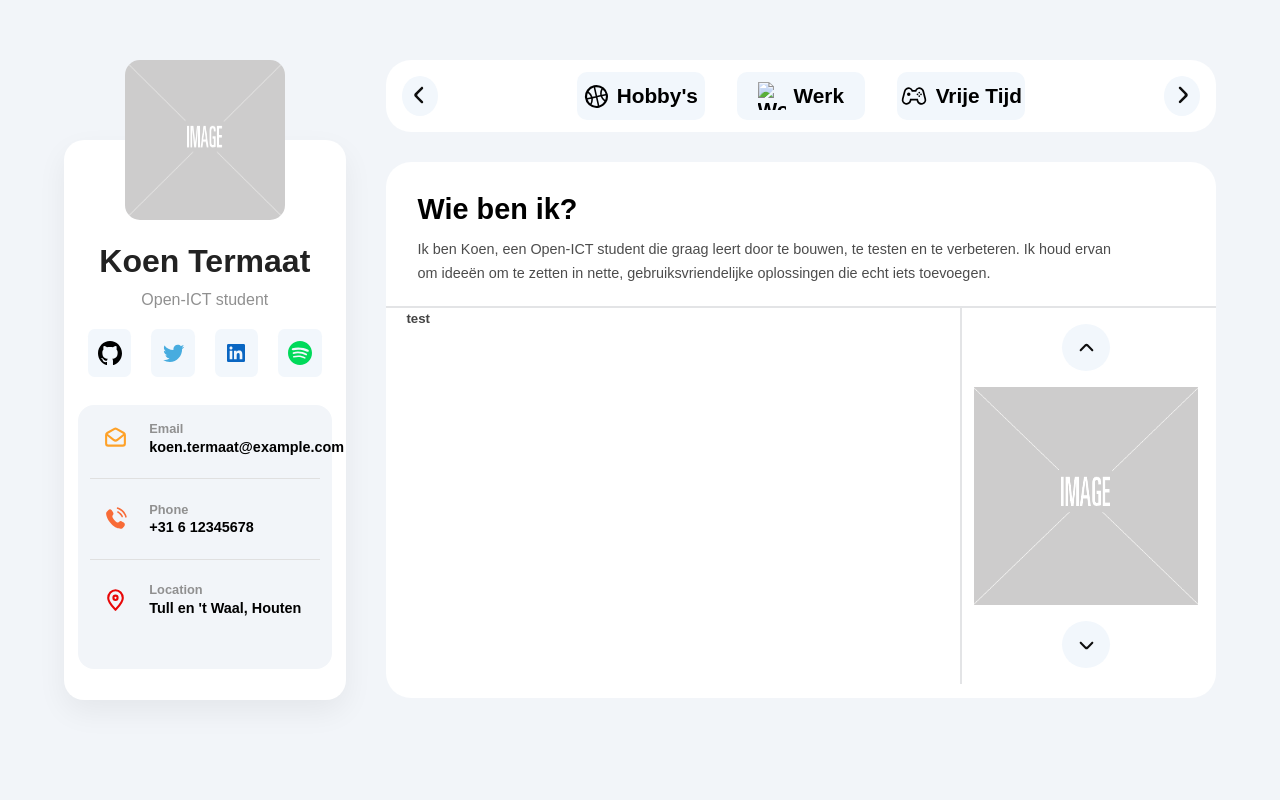
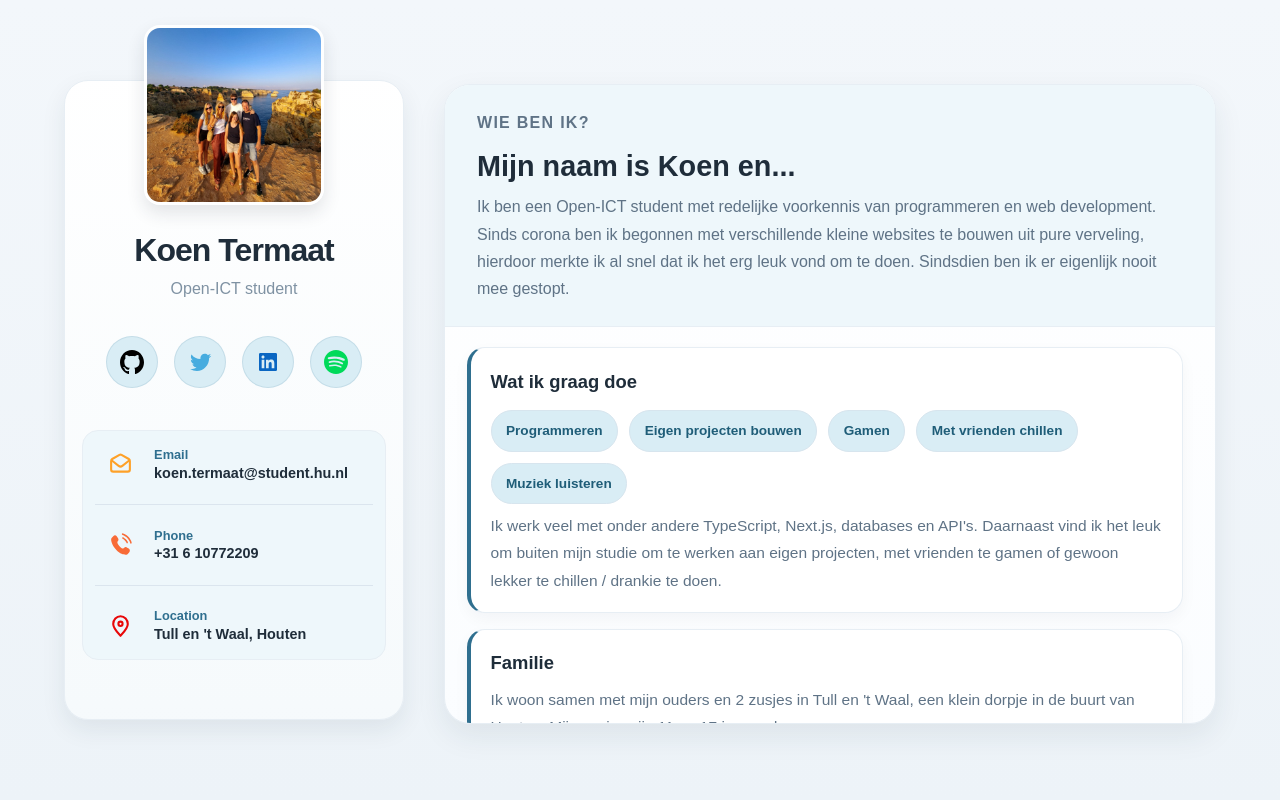
Before and after one commit to Koenie06/simple-portfolio, a plain HTML site: page index.html in a window 1280 px wide. Drawn offline with Linux system fonts and the light colour scheme.

Commit message:
Final changes

```diff
--- a/css/style.css
+++ b/css/style.css
@@ -4,105 +4,130 @@
   padding: 0;
 }
 
+:root {
+  --page-bg: #edf3f8;
+  --surface: #ffffff;
+  --surface-soft: #f6fafc;
+  --surface-tint: #eef7fb;
+  --border: #dbe5ee;
+  --border-soft: #e7eef4;
+  --text: #1f2d3a;
+  --text-soft: #5f7386;
+  --muted: #7f92a3;
+  --accent: #2f6f8f;
+  --accent-soft: #d9edf5;
+  --accent-strong: #1f5d78;
+}
+
 body {
   font-family: Arial, sans-serif;
   line-height: 1.6;
-  color: #222;
-  background: #F2F5F9;
+  color: var(--text);
+  background: linear-gradient(180deg, #f3f7fb 0%, var(--page-bg) 100%);
+  overflow-x: hidden;
+  min-height: 100vh;
 }
 
 .container {
-  background-color: #F2F5F9;
+  background-color: transparent;
   width: 100%;
+  max-width: 1600px;
   min-height: 100vh;
   margin: 0 auto;
   display: flex;
   align-items: center;
-  justify-content: flex-start;
+  justify-content: center;
   gap: 2.5rem;
-  padding: 10vh 5vw 5vh;
+  padding: 2rem 4rem;
 }
 
 .main {
-  background-color: #ffffff;
-  height: 70vh;
-  width: 22vw;
-  min-width: 280px;
-  border-radius: 20px;
+  background: linear-gradient(180deg, rgba(255, 255, 255, 0.98) 0%, rgba(246, 250, 252, 0.98) 100%);
+  width: 340px;
+  min-height: 640px;
+  border-radius: 24px;
+  border: 1px solid var(--border-soft);
   align-items: center;
   display: flex;
   flex-direction: column;
-  box-shadow: 0 12px 30px rgba(0, 0, 0, 0.06);
+  box-shadow: 0 10px 25px rgba(31, 45, 58, 0.08);
 }
 
 .main > img {
-  border-radius: 15px;
-  margin-top: -10vh;
-  height: 20vh;
-  width: 20vh;
+  border-radius: 16px;
+  margin-top: -3.5rem;
+  height: 180px;
+  width: 180px;
   display: block;
+  border: 3px solid rgba(255, 255, 255, 0.95);
+  box-shadow: 0 8px 18px rgba(31, 45, 58, 0.12);
 }
 
 .main-title {
   text-align: center;
-  margin-top: 2vh;
+  margin-top: 1.25rem;
   font-size: 2rem;
+  color: var(--text);
+  letter-spacing: -0.03em;
 }
 
 .main-subtitle {
   text-align: center;
   font-size: 1rem;
   font-weight: 400;
-  color: #909090;
+  color: var(--muted);
 }
 
 .socials {
   display: flex;
   justify-content: center;
   align-items: center;
-  margin: 2vh auto 0;
+  margin: 1.5rem auto 0;
   width: 90%;
-  height: 6vh;
+  min-height: 4.5rem;
   text-align: center;
 }
 
 .socials a {
-  height: 6vh;
-  width: 6vh;
-  margin: 10px;
-  background-color: #F2F7FC;
-  border-radius: 15%;
+  height: 3.25rem;
+  width: 3.25rem;
+  margin: 0.5rem;
+  background: var(--accent-soft);
+  border-radius: 50%;
+  border: 1px solid rgba(47, 111, 143, 0.12);
   display: flex;
   justify-content: center;
   align-items: center;
+  transition: transform 0.15s ease, background-color 0.15s ease;
 }
 
 .socials a:hover {
-  background-color: #e3e4e6;
+  background-color: #cfe4ef;
+  transform: translateY(-1px);
 }
 
 .socials a img {
-  height: 3vh;
-  width: 3vh;
+  height: 1.5rem;
+  width: 1.5rem;
 }
 
 .about {
   display: flex;
   flex-direction: column;
   gap: 1.2rem;
-  margin: 3.5vh auto 0;
-  height: 33vh;
+  margin: 2rem auto 0;
   width: 90%;
   padding: 1rem 0.75rem;
   border-radius: 16px;
   text-align: left;
-  background-color: #F2F5F9;
+  background: var(--surface-tint);
+  border: 1px solid var(--border-soft);
 }
 
 .divider {
   height: 1px;
   width: 100%;
-  background-color: #E0E0E0;
+  background-color: var(--border);
   margin: 0.2rem 0;
 }
 
@@ -135,12 +160,12 @@ body {
 }
 
 .info h2 {
-  color: #909090;
+  color: var(--accent);
   font-size: 0.8rem;
 }
 
 .info p {
-  color: black;
+  color: var(--text);
   font-weight: bold;
   font-size: 0.9rem;
 }
@@ -149,145 +174,204 @@ body {
   display: flex;
   flex-direction: column;
   flex: 1;
-  min-height: 80vh;
-  max-width: 70vw;
-  margin-top: -10vh;
-}
-
-.slider {
-  width: 100%;
-  height: 9vh;
-  border-radius: 25px;
-  background-color: #ffffff;
-  display: flex;
-  align-items: center;
-  justify-content: space-between;
-  padding: 0 1rem;
-
-}
-
-.slider-button {
-  background-color: #F2F7FC;
-  border: 0;
-  cursor: pointer;
-  height: 2.5rem;
-  width: 2.5rem;
-  border-radius: 50%;
-}
-
-.slider-button:hover {
-  background-color: #e3e4e6;
-}
-
-.slider-content {
-  display: flex;
-  align-items: center;
-  justify-content: center;
-  gap: 2rem;
-  height: 100%;
-  width: 100%;
-}
-
-.slider-content > button {
-  background-color: #F2F7FC;
-  border: 0;
-  border-radius: 10px;
-  height: 6vh;
-  width: 10vw;
-  font-size: 1.3rem;
-  font-weight: bold;
-  cursor: pointer;
-  display: flex;
-  align-items: center;
-  justify-content: center;
-}
-
-.slider-content > button > img {
-  margin-right: 0.5rem;
-}
-
-.slider-content > button:hover {
-  background-color: #e3e4e6;
+  width: 1000px;
+  min-height: 640px;
+  margin-top: 0.5rem;
 }
 
 .description-input {
-  margin-top: 30px;
-  background-color: #ffffff;
-  color: #444;
+  margin-top: 0;
+  background: linear-gradient(180deg, rgba(255, 255, 255, 0.98) 0%, rgba(251, 253, 255, 0.98) 100%);
+  color: var(--text-soft);
   width: 100%;
-  min-height: 67vh;
-  border-radius: 25px;
+  min-height: 640px;
+  border-radius: 26px;
   display: flex;
   flex-direction: column;
+  overflow: hidden;
+  border: 1px solid var(--border-soft);
+  box-shadow: 0 12px 30px rgba(31, 45, 58, 0.08);
 }
 
 .desc-top {
   width: 100%;
-  padding: 1.5rem 2rem 1.25rem;
-  border-bottom: 2px solid #e3e4e6;
+  padding: 1.5rem 2rem;
+  border-bottom: 1px solid var(--border-soft);
+  background: var(--surface-tint);
+}
+
+.desc-kicker {
+  font-size: 0.85rem;
+  font-weight: 700;
+  letter-spacing: 0.08em;
+  text-transform: uppercase;
+  color: var(--accent);
+  margin-bottom: 0.4rem;
 }
 
 .desc-top h1 {
   font-size: 1.8rem;
   font-weight: bold;
   margin-bottom: 0.3rem;
-  color: black;
+  color: var(--text);
 }
 
 .desc-top p {
-  font-size: 0.9rem;
+  font-size: 1rem;
   max-width: 700px;
   line-height: 1.7;
-  color: #4c4c4c;
+  color: var(--text-soft);
 }
 
-.desc-bottom {
+.desc-body {
+  width: 100%;
+  padding: 1.25rem 1.4rem;
   display: flex;
-  justify-content: space-between;
-  width: 100%;
-  height: 100%;
-  padding: 0rem 1.3rem 0rem;
+  flex-direction: column;
+  gap: 1rem;
+  overflow-y: auto;
+  scrollbar-gutter: stable;
 }
 
-.bottom-left {
-  width: 42vw;
-  height: 47vh;
+.content-block {
+  position: relative;
+  background: var(--surface);
+  border: 1px solid var(--border-soft);
+  border-left: 4px solid var(--accent);
+  border-radius: 18px;
+  padding: 1.15rem 1.2rem;
+  box-shadow: 0 6px 16px rgba(18, 34, 56, 0.04);
+  transition: transform 0.15s ease;
 }
 
-.divider-vertical {
-  width: 2px;
-  height: 47vh;
-  background-color: #e3e4e6;
+.content-block:hover {
+  transform: translateY(-1px);
 }
 
-.bottom-right {
-  width: 17vw;
-  height: 47vh;
-  display: flex;
-  flex-direction: column;
-  align-items: center;
+.content-block h2 {
+  font-size: 1.15rem;
+  margin-bottom: 0.5rem;
+  color: var(--text);
 }
 
-.bottom-right > button {
-  background-color: #F2F7FC;
-  border: 0;
-  border-radius: 50%;
-  height: 6vh;
-  width: 6vh;
-  font-size: 1.3rem;
-  font-weight: bold;
-  cursor: pointer;
-  display: flex;
-  align-items: center;
-  justify-content: center;
-  margin: 1rem;
+.content-block p {
+  font-size: 0.97rem;
+  line-height: 1.75;
+  color: var(--text-soft);
 }
 
-.bottom-right > button:hover {
-  background-color: #e3e4e6;
+.accent-block p {
+  font-size: 0.97rem;
+  line-height: 1.75;
+  margin-top: 0.5rem;
+  color: var(--text-soft);
 }
 
-.right-img {
-  height: 28vh;
-  width: 28vh;
+.tag-list {
+  display: flex;
+  flex-wrap: wrap;
+  gap: 0.7rem;
+  margin-top: 0.9rem;
 }
+
+.tag-list span {
+  background: var(--accent-soft);
+  border: 1px solid #d7e5ee;
+  color: var(--accent-strong);
+  border-radius: 999px;
+  padding: 0.55rem 0.9rem;
+  font-size: 0.85rem;
+  font-weight: 600;
+}
+
+.description-input {
+  max-height: 72vh;
+}
+
+.desc-body::-webkit-scrollbar {
+  width: 10px;
+}
+
+.desc-body::-webkit-scrollbar-track {
+  background: transparent;
+}
+
+.desc-body::-webkit-scrollbar-thumb {
+  background: #bfd2de;
+  border-radius: 999px;
+  border: 2px solid #f8fafc;
+}
+
+.desc-body::-webkit-scrollbar-thumb:hover {
+  background: var(--accent);
+}
+
+@media (max-width: 1100px) {
+  .container {
+    flex-direction: column;
+    align-items: stretch;
+    padding: 1.5rem;
+  }
+
+  .main,
+  .description {
+    width: 100%;
+    max-width: none;
+  }
+
+  .main {
+    min-height: auto;
+  }
+
+  .description {
+    min-height: auto;
+  }
+
+  .description-input {
+    min-height: auto;
+    max-height: none;
+  }
+
+  .desc-body {
+    overflow-y: visible;
+  }
+}
+
+@media (min-width: 1600px) {
+  .container {
+    gap: 3.5rem;
+    padding: 2.5rem 5rem;
+  }
+
+  .main {
+    width: 390px;
+  }
+
+  .description {
+    width: 1080px;
+  }
+
+  .main > img {
+    height: 220px;
+    width: 220px;
+    margin-top: -4rem;
+  }
+
+  .main-title {
+    font-size: 2.25rem;
+  }
+
+  .main-subtitle {
+    font-size: 1.1rem;
+  }
+
+  .desc-top h1 {
+    font-size: 2.2rem;
+  }
+
+  .desc-top p,
+  .content-block p,
+  .accent-block p {
+    font-size: 1.02rem;
+  }
+}
--- a/index.html
+++ b/index.html
@@ -10,7 +10,7 @@
 
     <main class="container">
       <section class="main">
-        <img src="img/img-placeholder.webp" alt="Profile Picture" />
+        <img src="img/family.jpg" alt="Profile Picture" />
         <h1 class="main-title">Koen Termaat</h1>
         <h3 class="main-subtitle">Open-ICT student</h3>
 
@@ -26,7 +26,7 @@
             <img src="img/email2.svg" alt="Mail Logo" />
             <div class="info mail">
               <h2>Email</h2>
-              <p>koen.termaat@example.com</p>
+              <p>koen.termaat@student.hu.nl</p>
             </div>
           </div>
           <div class="divider"></div>
@@ -34,7 +34,7 @@
             <img src="img/phone.svg" alt="Phone Logo" />
             <div class="info phone">
               <h2>Phone</h2>
-              <p>+31 6 12345678</p>
+              <p>+31 6 10772209</p>
             </div>
           </div>
           <div class="divider"></div>
@@ -49,40 +49,68 @@
       </section>
 
       <section class="description">
-        <section class="slider">
-          <button class="slider-button prev" aria-label="Previous Slide">
-            <img src="img/arrow-prev.svg" height="30" width="30" alt="Arrow Left" />
-          </button>
-          <div class="slider-content">
-            <button><img src="img/hobby.svg" height="25" width="25" alt="Hobby Logo" />Hobby's</button>
-            <button><img src="img/work.svg" height="28" width="28" alt="Work Logo" />Werk</button>
-            <button><img src="img/freetime.svg" height="28" width="28" alt="Free Time Logo" />Vrije Tijd</button>
+        <section class="description-input">
+          <header class="desc-top">
+            <p class="desc-kicker">Wie ben ik?</p>
+            <h1 class="desc-title">Mijn naam is Koen en...</h1>
+            <p>
+              Ik ben een Open-ICT student met redelijke voorkennis van programmeren en web development.
+              Sinds corona ben ik begonnen met verschillende kleine websites te bouwen uit pure verveling,
+              hierdoor merkte ik al snel dat ik het erg leuk vond om te doen. Sindsdien ben ik er eigenlijk
+              nooit mee gestopt.
+            </p>
+          </header>
+
+          <div class="desc-body">
+
+            <section class="content-block accent-block">
+              <h2>Wat ik graag doe</h2>
+              <div class="tag-list">
+                <span>Programmeren</span>
+                <span>Eigen projecten bouwen</span>
+                <span>Gamen</span>
+                <span>Met vrienden chillen</span>
+                <span>Muziek luisteren</span>
               </div>
-          <button class="slider-button next" aria-label="Next Slide">
-            <img src="img/arrow-next.svg" height="30" width="30" alt="Arrow Right" />
-          </button>
-        </section>
-        <section class="description-input">
-          <section class="desc-top">
-            <h1 class="desc-title">Wie ben ik?</h1>
+
               <p>
-              Ik ben Koen, een Open-ICT student die graag leert door te bouwen,
-              te testen en te verbeteren. Ik houd ervan om ideeën om te zetten in
-              nette, gebruiksvriendelijke oplossingen die echt iets toevoegen.
+                Ik werk veel met onder andere TypeScript, Next.js, databases en API's.
+                Daarnaast vind ik het leuk om buiten mijn studie om te werken aan eigen projecten,
+                met vrienden te gamen of gewoon lekker te chillen / drankie te doen.
               </p>
             </section>
-          <section class="desc-bottom">
-            <section class="bottom-left">
-              <h1>test</h1>
+
+            <section class="content-block">
+              <h2>Familie</h2>
+              <p>
+                Ik woon samen met mijn ouders en 2 zusjes in Tull en 't Waal, een klein dorpje in de buurt
+                van Houten. Mijn zusjes zijn 11 en 17 jaar oud.
+              </p>
             </section>
-            <div class="divider-vertical"></div>
-            <section class="bottom-right">
-              <button><img src="img/arrow-up.svg" height="25" width="25" alt="ArrowUp Logo" /></button>
-              <img class="right-img" src="img/img-placeholder.webp" height="100" width="100" alt="Placeholder Logo" />
-              <button><img src="img/arrow-down.svg" height="25" width="25" alt="ArrowUp Logo" /></button>
 
+            <section class="content-block">
+              <h2>Hobbies</h2>
+              <p>
+                Buiten school en werk om vind ik het leuk om te gamen, vrienden te zien,
+                muziek te luisteren en te chillen. Daarnaast vind ik het leuk om te werken aan mijn eigen
+                projectjes, zoals bijvoorbeeld deze website. Bijna elk weekend ga ik met vrienden
+                kan je mij wel vinden in de stad of bij iemand thuis.
+              </p>
             </section>
+
+            <section class="content-block">
+              <h2>Programmeren</h2>
+              <p>Voor degene die willen weten in wat voor talen ik programmeer, bij deze:</p>
+              <div class="tag-list">
+                <span>HTML / CSS</span>
+                <span>JavaScript</span>
+                <span>TypeScript</span>
+                <span>Python</span>
+                <span>React</span>
+                <span>Next.js</span>
+              </div>
             </section>
+          </div>
         </section>
       </section>
     </main>
```
Also changed, not shown: img/family.jpg (added). Lines whose indentation alone changed are shown as unchanged.
